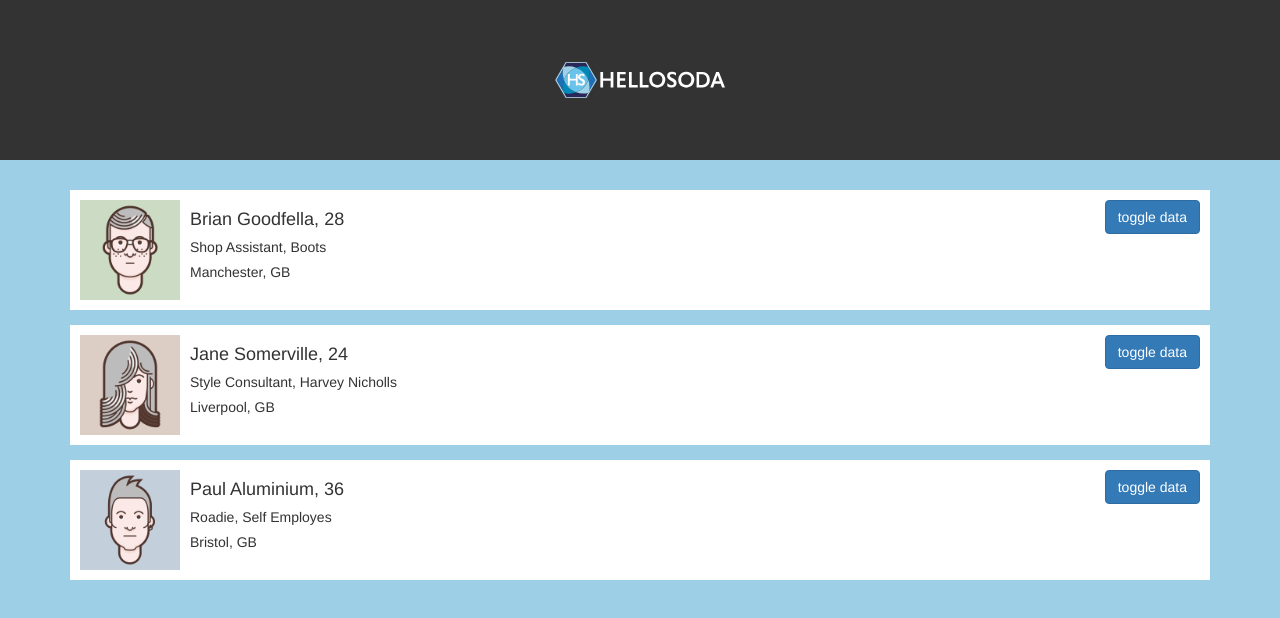
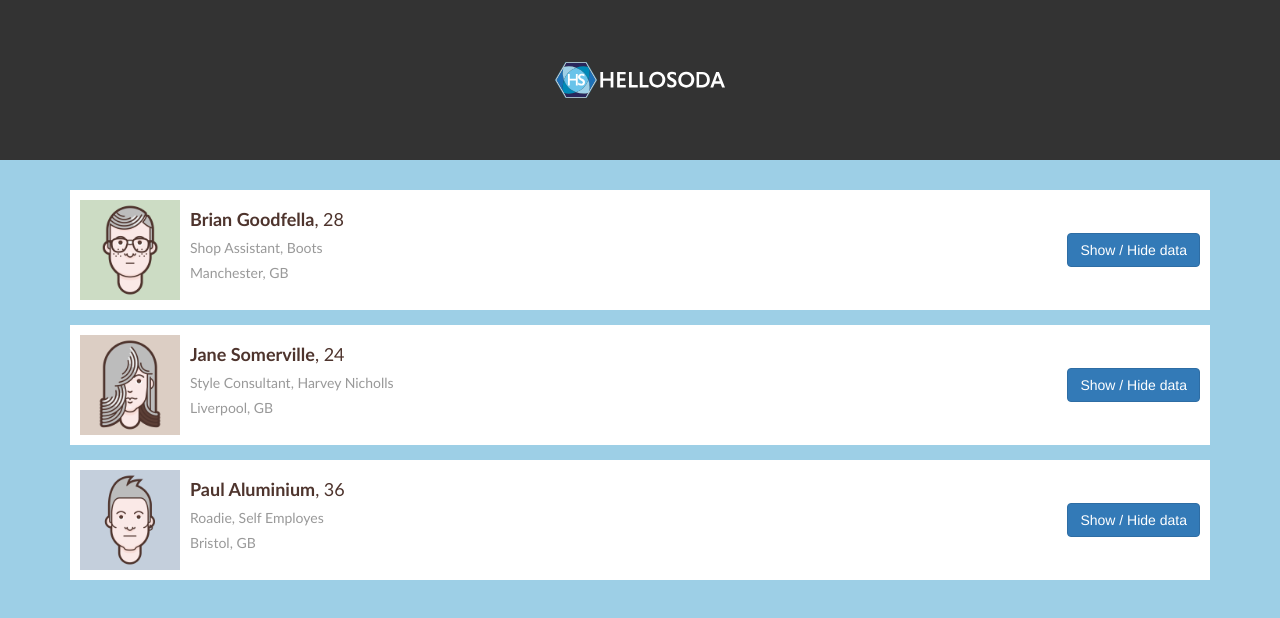
Before and after one commit to apmorris83/hello-soda-tech-test, a React app: page / in a window 1280 px wide. Shown: the top 618 px of the page. Built offline with nearby package versions, Linux system fonts and the light colour scheme.

Commit message:
initial nav data styling

```diff
--- a/src/components/PersonList.js
+++ b/src/components/PersonList.js
@@ -14,13 +14,13 @@ function PersonList (props) {
                             <img className="profile-pic" src={require(`../../public/images/${person.personal.avatar}`)} alt="profile"/>
                             </div>
                             <div className="media-body">
-                            <h4>{person.personal.first_name} {person.personal.last_name}, {person.personal.age}</h4>
+                            <h4><strong>{person.personal.first_name} {person.personal.last_name}</strong>, {person.personal.age}</h4>
                             <h5>{person.personal.job_title}, {person.personal.job_company}</h5>
                             <h5>{person.personal.city}, {person.personal.country}</h5>
                             </div>
-                            <div className="media-right toggle-button">
+                            <div className="media-right toggle-button media-middle">
                                 <a className="btn btn-primary" role="button" data-toggle="collapse" data-target={`#${id}`} aria-expanded="false" aria-controls={`${id}`}>
-                                toggle data
+                                Show / Hide data
                                 </a>
                             </div>
 
@@ -46,12 +46,12 @@ function PersonList (props) {
           {person.devices.map((device, id) => {
               return (
 
-                    <div key={id} className="col-md-3 col-sm-3">
+                    <div key={id} className="col-md-3 col-sm-5">
                         <div className="thumbnail data-block">
                         <img className="data-img" src={require('../../public/images/devices.svg')}/>
                         <div className="caption">
-                            <h3>{device.vendor} {device.name}</h3>
-                            <p>{device.count}</p>
+                            <h4><strong>{device.vendor} {device.name}</strong></h4>
+                            <h5><strong>Count</strong> {device.count}</h5>
                         </div>
                         </div>
                     </div>
@@ -63,13 +63,16 @@ function PersonList (props) {
           {person.social.map((profile, id) => {
               return (
 
-                    <div key={id} className="col-md-3 col-sm-3">
+                    <div key={id} className="col-md-3 col-sm-5">
                         <div className="thumbnail data-block">
                         <img className="data-img" src={require('../../public/images/social.svg')}/>
                     <div className="caption">
-                            <h3>{profile.type}</h3>
-                            <p>{profile.id}{profile.username}</p>
+                        <h4><strong>{profile.type}</strong></h4>
+                            <h5><strong>Profile ID</strong> {profile.id}{profile.username}</h5>
+                            <h5><strong>Account Age</strong> {profile.account_age} years</h5>
+                            <h5><strong>Followers / Friends</strong> {profile.followers}{profile.friends}</h5>
                     </div>
+
                         </div>
                     </div>
 
@@ -79,28 +82,27 @@ function PersonList (props) {
       <div className="tab-pane fade row" id={`${id}_interests`}>
           {person.interests.map((interest, id) => {
               return (
-
-                    <div key={id} className="col-md-3 col-sm-3">
+                <div key={id} className="col-md-3 col-sm-5">
                     <div className="thumbnail data-block">
                     <img className="data-img" src={require('../../public/images/interests.svg')}/>
                     <div className="caption">
-                            <h3>{interest.name}</h3>
-                            <p>{interest.count}</p>
+                            <h4><strong>{interest.name}</strong></h4>
+                            <h5><strong>Count</strong> {interest.count}</h5>
                     </div>
                     </div>
                 </div>
-
               );
           })}
       </div>
       <div className="tab-pane fade row" id={`${id}_scores`}>
 
-                    <div key={id} className="col-md-3 col-sm-3">
+                    <div key={id} className="col-md-3 col-sm-5">
                         <div className="thumbnail data-block">
                         <img className="data-img" src={require('../../public/images/scores.svg')}/>
                         <div className="caption">
-                            <h3>{person.scores.footprint_size}</h3>
-                            <p>{person.scores.id}</p>
+                            <h5><strong>Footprint Size</strong> {person.scores.footprint_size} / 100</h5>
+                            <h5><strong>Commenter</strong> {person.scores.commenter} / 100</h5>
+                            <h5><strong>Sharer</strong> {person.scores.sharer} / 100</h5>
                         </div>
                         </div>
                     </div>
--- a/src/css/PersonList.css
+++ b/src/css/PersonList.css
@@ -14,9 +14,23 @@
 }
 
 .data-img {
-    width: 200px;
+    width: 150px;
 }
 
 .data-block {
     margin-top: 30px;
 }
+
+h4 {
+    color: #4e342d;
+    font-family: 'Gill Sans', 'Gill Sans MT', sans-serif;
+}
+
+h5 {
+    color: #999999;
+    font-family: 'Gill Sans', 'Gill Sans MT', sans-serif;
+}
+
+h5 strong {
+    color: #4e342d;
+}
```
Lines whose indentation alone changed are shown as unchanged.
